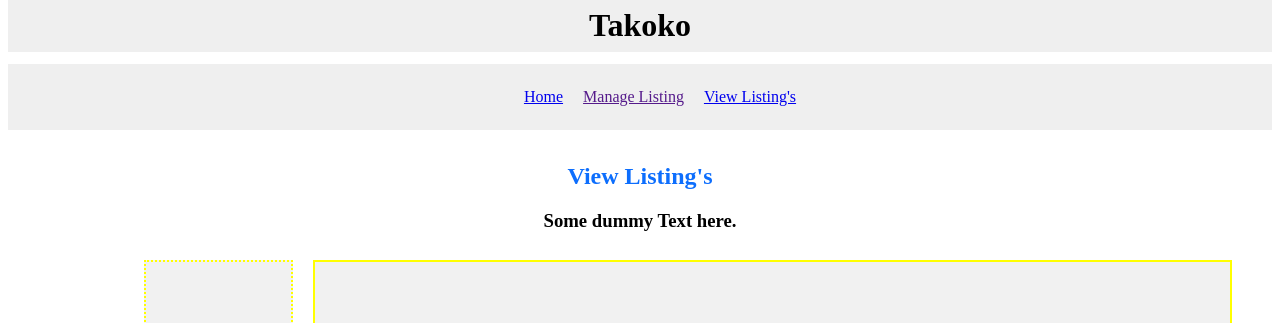
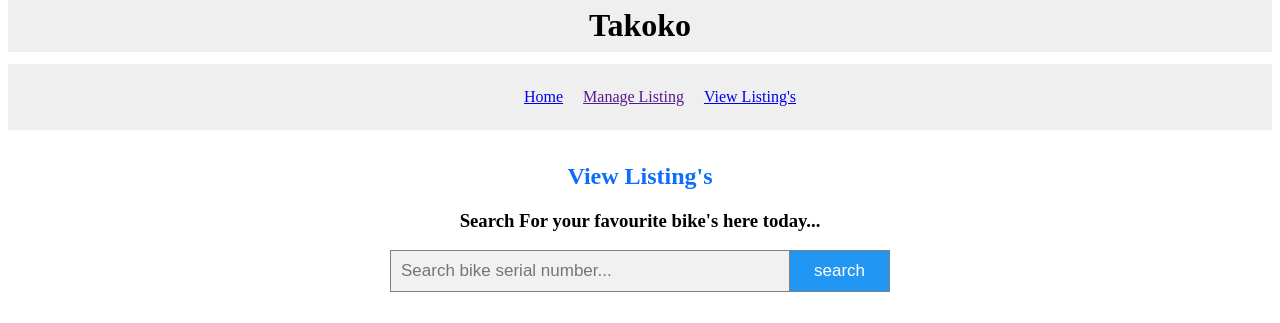
Before and after one commit to sayyidkhan/bikeshop_php, a PHP site: page /bikelisting.php in a window 1280 px wide. Shown: the part 14-337 px from the top of the page. Run offline with PHP 8.4, Linux system fonts and the light colour scheme.

Commit message:
add search box

```diff
--- a/bikelisting.php
+++ b/bikelisting.php
@@ -45,7 +45,13 @@
         <div id="content">
            <div>
             <h2 class="centerText primarycolor">View Listing's</h2>
-            <h3 class="centerText">Some dummy Text here.</h3>
+            <h3 class="centerText">Search For your favourite bike's here today...</h3>
+            <!-- search query -->
+            <form class="bikesearch boxsizing" action="#" style="margin:auto;max-width:500px;margin-bottom: 2em;">
+              <input class="boxsizing" type="text" placeholder="Search bike serial number..." name="searchBike">
+              <button class="boxsizing" type="submit">search</button>
+            </form>
+            <!-- search query -->
            </div>
         </div>
 
@@ -147,7 +153,7 @@
                     $eachBox =
                     "
                     <div>
-                      <h6>Express Interest For Purchase:</h6>
+                      <p class='title-text text-leftalign'>Express Interest For Purchase:</p>
 
                       <p class='required-text' style='float: left;'>* required field</p><br>
                       <form method='post' accept-charset='utf-8'>
@@ -174,11 +180,21 @@
                     return $eachBox;
                 }
                 function renderSelectedBicycle($currentID) {
+                      //contact info
+                      $name = 'Jack Sparrow';
+                      $phone = '98765432';
+                      $email = 'email@email.com';
+                      $contactDetails = "$phone , $email";
+                      //bike info
                       $bikeID = $currentID;
+                      $yearofmanufacture = "2017";
                       $peopleInterested = 2;
-                      $title = "$x - title of bike listing";
+                      $condition = "NEW";
+                      $title = "title of bike listing"  . "   " . "[$condition]";
                       $description = 'enter the description here. enter the description here. enter the description here.';
-                      $price = $x . "0";
+                      $type = 'mountain';
+                      $characteristics = 'sunny looking';
+                      $price = "10.00";
                       $imgURL = 'https://www.globalbrandsmagazine.com/wp-content/uploads/2020/05/bicycle-159680_1280.jpg';
                       $expressInterestForm = expressInterestForm($currentID);
                       $eachBox =
@@ -188,9 +204,13 @@
                       <div><img src='$imgURL' class='bike-img-format' /></div>
 
                         <div class='text-leftalign'>
-                          <p class='bikeid-text text-leftalign'>$bikeID</p>
+                          <p class='bikeid-text text-leftalign'>$bikeID <span style='float: right;'>Year Of Manufacture: $yearofmanufacture</span></p>
                           <p class='title-text text-leftalign'>$title</p>
                           <p class='description-text text-leftalign'>$description</p>
+                          <p class='attributes-text text-leftalign'><b>Type: </b> $type</p>
+                          <p class='attributes-text text-leftalign'><b>Characteristics: </b> $characteristics</p>
+                          <p class='attributes-text text-leftalign'><b>Contact Name: </b> $name</p>
+                          <p class='attributes-text text-leftalign'><b>Contact Details: </b> $contactDetails</p>
                         </div>
 
 
@@ -237,7 +257,8 @@
                   $finalOutput = "";
                   for ($x = 1; $x < $listLen + 1; $x++) {
                       $bikeID = $x . ' - bike id here';
-                      $title = "$x - title of bike listing";
+                      $condition = "NEW";
+                      $title = "$x - title of bike listing" . "   " . "[$condition]";
                       $description = 'enter the description here. enter the description here. enter the description here.';
                       $price = $x . "0.00";
                       $imgURL = 'https://www.globalbrandsmagazine.com/wp-content/uploads/2020/05/bicycle-159680_1280.jpg';
--- a/css/flex.css
+++ b/css/flex.css
@@ -86,6 +86,11 @@
     line-height: 1.2;
 }
 
+.attributes-text {
+    font-size: 16px;
+    line-height: 0.4;
+}
+
 .interested-users {
   /* font */
   font-size: 16px;
@@ -98,9 +103,45 @@
   color: white;
 }
 
+/* search box */
+.boxsizing {
+  box-sizing: border-box;
+}
+
+form.bikesearch input[type=text] {
+  padding: 10px;
+  font-size: 17px;
+  border: 1px solid grey;
+  float: left;
+  width: 80%;
+  background: #f1f1f1;
+}
+
+form.bikesearch button {
+  float: left;
+  width: 20%;
+  padding: 10px;
+  background: #2196F3;
+  color: white;
+  font-size: 17px;
+  border: 1px solid grey;
+  border-left: none;
+  cursor: pointer;
+}
+
+form.bikesearch button:hover {
+  background: #0b7dda;
+}
+
+form.bikesearch::after {
+  content: "";
+  clear: both;
+  display: table;
+}
+
 /*scroll feature */
 .scrollfeature {
-    height: 800px;
+    height: 850px;
     width: 880px;
     overflow: auto;
     margin-left: -5px;
```
